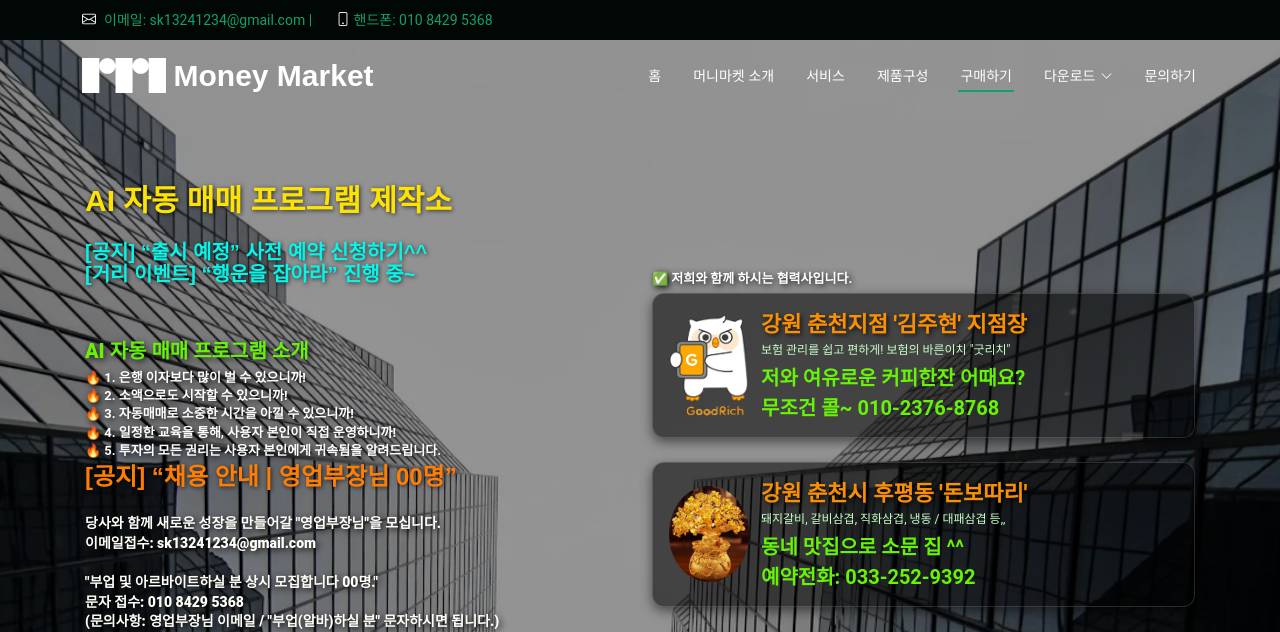
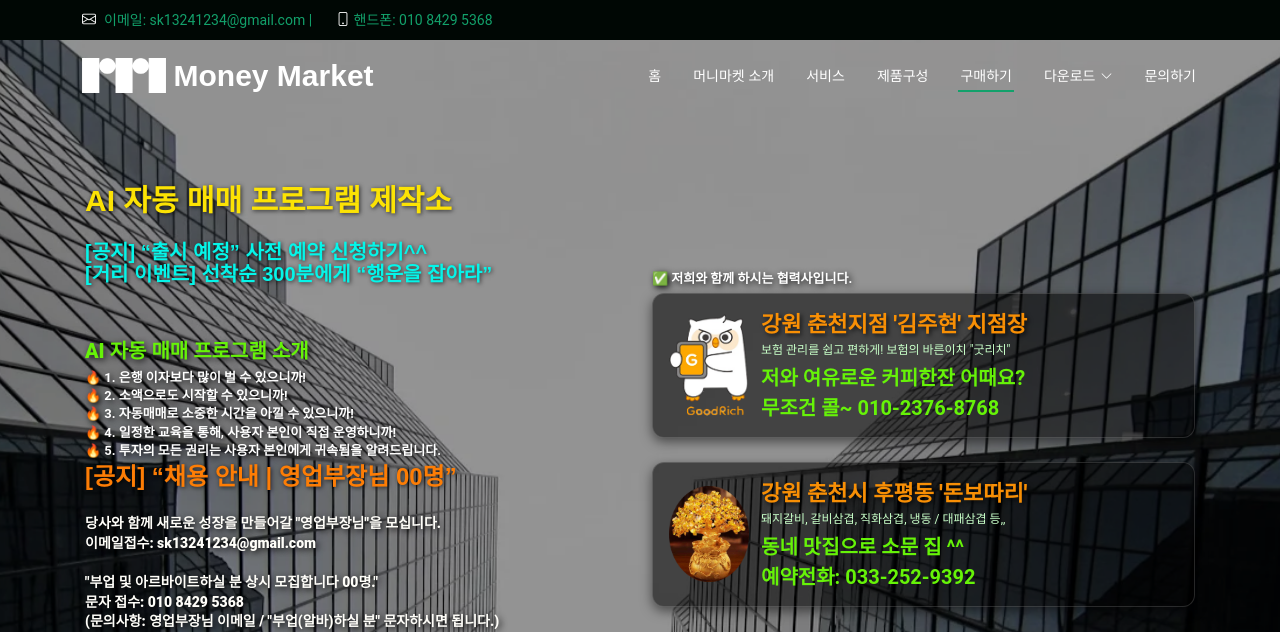
Before and after one commit to qnfrlend-rhsl/money-market-license, a website: page public/index.html in a window 1280 px wide. Shown: the top 632 px of the page. Drawn offline with Linux system fonts and the light colour scheme.

```diff
--- a/public/index.html
+++ b/public/index.html
@@ -226,7 +226,7 @@ result.innerHTML="<span style='color:red'>서버 오류</span>";
 
     <h1 style="font-size:20px; color:#05f5e9; text-shadow:1px 1px 4px rgba(0,0,0,0.7);">
       [공지] “출시 예정” 사전 예약 신청하기^^ <br>
-      [거리 이벤트] “행운을 잡아라” 진행 중~
+      [거리 이벤트] 선착순 300분에게 “행운을 잡아라”
     </h1>
     <br>
 
```
